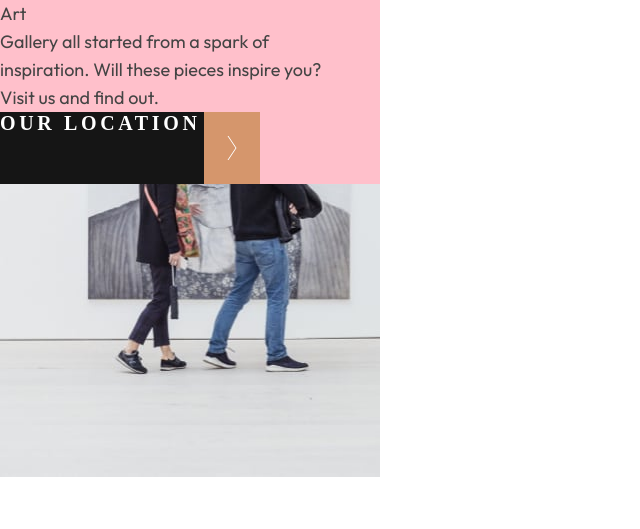
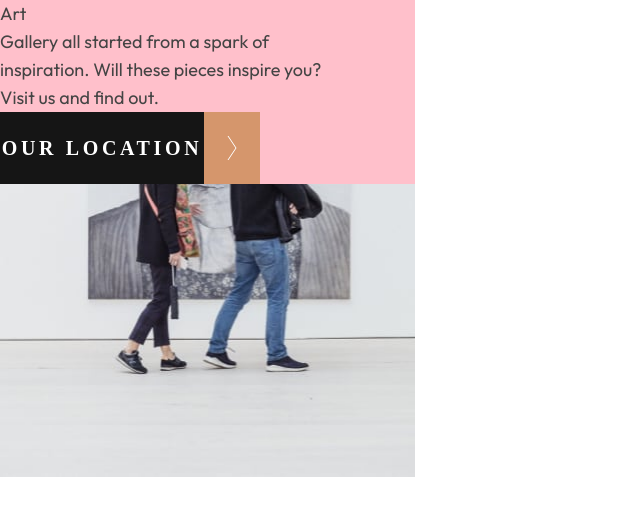
Before and after one commit to NanaArhinf/art_gallery_website, a plain HTML site: page index.html in a window 768 px wide. Shown: the part 223-752 px from the top of the page, without its empty margins (0-640 px from the left). Drawn offline with Linux system fonts and the light colour scheme; a web font is replaced by a local one.

Commit message:
adjusted location button for tablet

```diff
--- a/styles.css
+++ b/styles.css
@@ -551,13 +551,15 @@ body{
 
         .upper-tab-left{
             height:100%;
-            width:55%;
+            width:60%;
             background: url("./assets/tablet/image-hero.jpg");
+            background-size: cover;
+            background-repeat: no-repeat;
         }
 
         .upper-tab-right{
             height:100%;
-            width:45%;
+            width:40%;
             background-color:white;
         }
 
@@ -593,6 +595,9 @@ body{
 
         }
         .tab-loc-button-location{
+            display: flex;
+            justify-content:center;
+            align-items: center;
             width: 204px;
             height: 72px;
             flex-shrink: 0;
```
